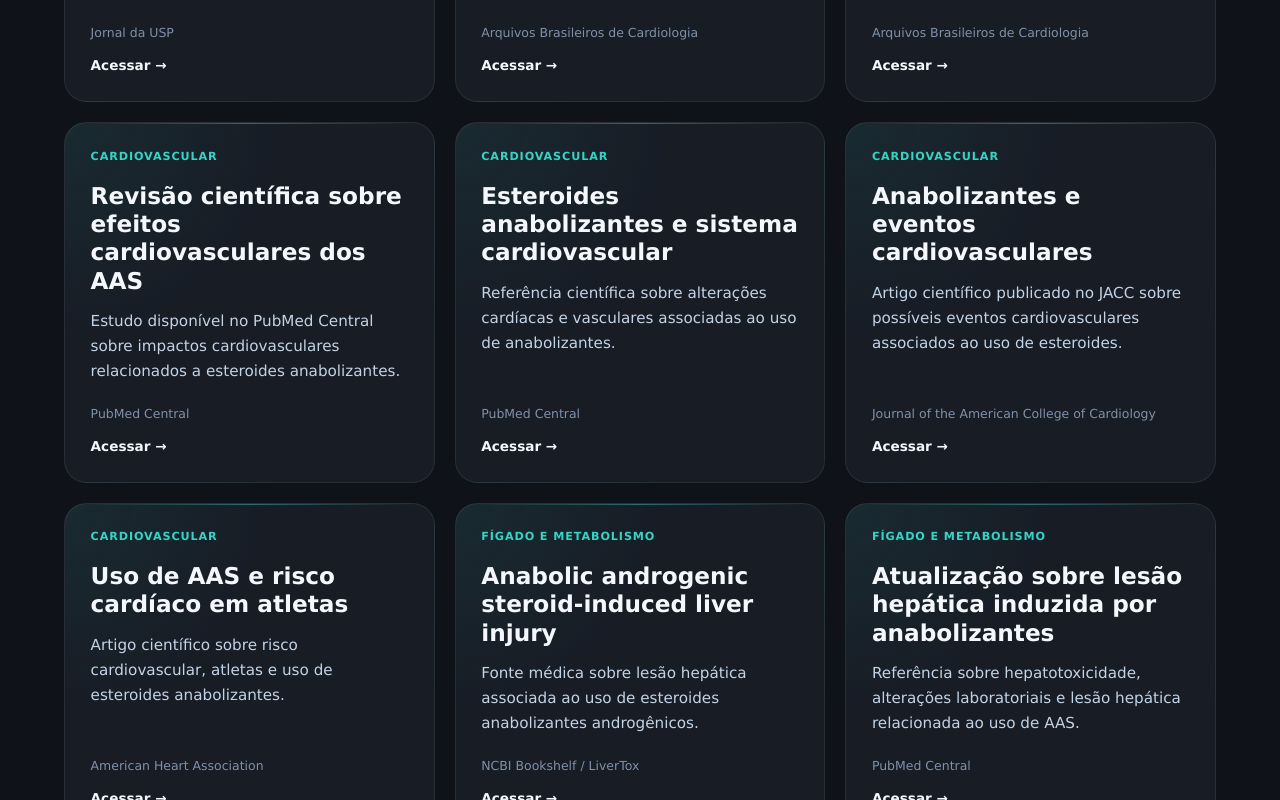
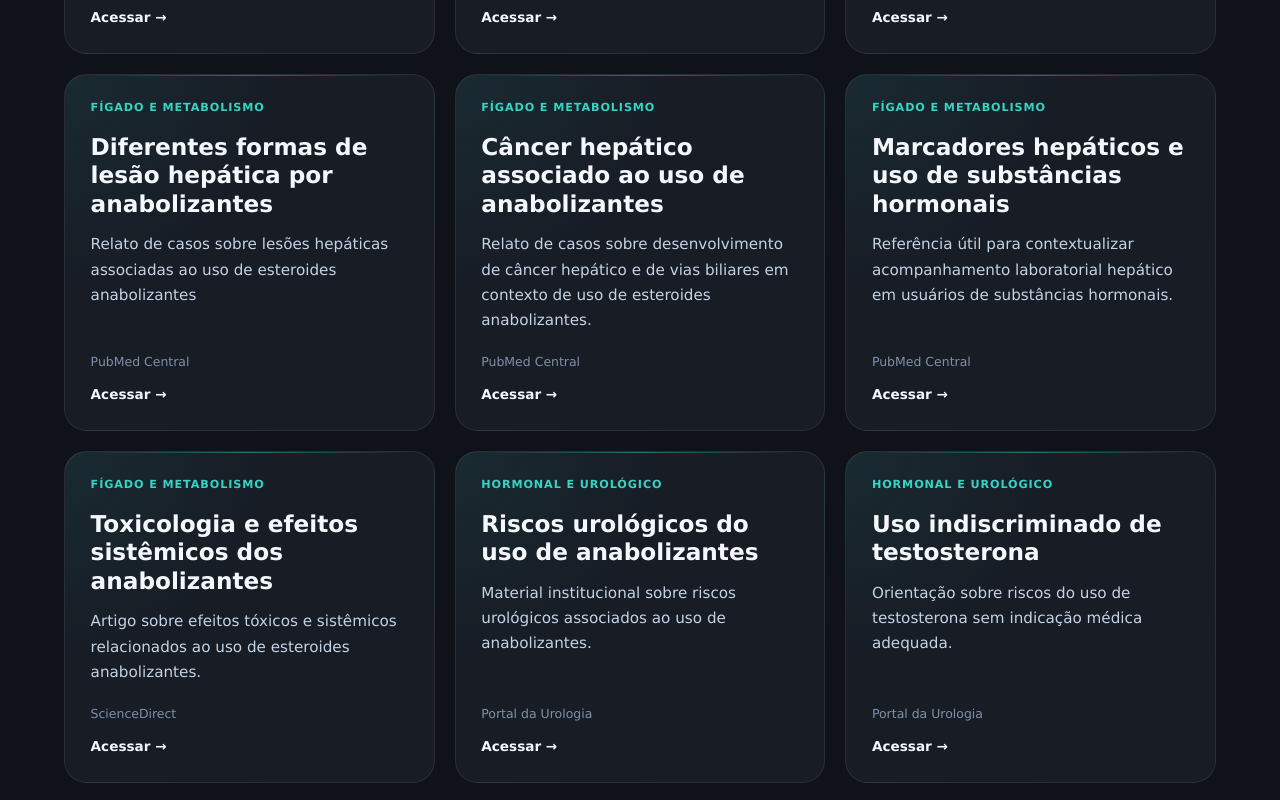
Before and after one commit to nalugao/juicers-challenge, a React (Vite) app: page /referencias in a window 1280 px wide. Shown: the part 1480-2280 px from the top of the page. Built offline with nearby package versions, Linux system fonts and the light colour scheme.

Commit message:
Primeira revisão dos artigos científicos

```diff
--- a/src/data/referencias.js
+++ b/src/data/referencias.js
@@ -35,42 +35,7 @@ const referencias = [
       "Reportagem científica sobre como anabolizantes podem comprometer a funcionalidade do colesterol bom.",
     link: "https://jornal.usp.br/ciencias/ciencias-da-saude/ciencias-2811-anabolizantes-comprometem-funcionalidade-do-colesterol-bom/"
   },
-  {
-    id: 5,
-    titulo: "Alterações cardiovasculares associadas ao uso de anabolizantes",
-    categoria: "Cardiovascular",
-    fonte: "Arquivos Brasileiros de Cardiologia",
-    descricao:
-      "Referência brasileira sobre efeitos cardiovasculares relacionados ao uso de esteroides anabolizantes.",
-    link: "https://abccardiol.org/wp-content/uploads/articles_xml/0066-782X-abc-122-09-e20250624/0066-782X-abc-122-09-e20250624.x74770.pdf"
-  },
-  {
-    id: 6,
-    titulo: "Risco cardiovascular e uso de substâncias para performance",
-    categoria: "Cardiovascular",
-    fonte: "Arquivos Brasileiros de Cardiologia",
-    descricao:
-      "Artigo relacionado ao risco cardiovascular em contexto de uso de substâncias voltadas a performance física.",
-    link: "https://abccardiol.org/wp-content/uploads/articles_xml/0066-782X-abc-122-09-e20250640/0066-782X-abc-122-09-e20250640.x66747.pdf"
-  },
-  {
-    id: 7,
-    titulo: "Revisão científica sobre efeitos cardiovasculares dos AAS",
-    categoria: "Cardiovascular",
-    fonte: "PubMed Central",
-    descricao:
-      "Estudo disponível no PubMed Central sobre impactos cardiovasculares relacionados a esteroides anabolizantes.",
-    link: "https://pmc.ncbi.nlm.nih.gov/articles/PMC8087567/"
-  },
-  {
-    id: 8,
-    titulo: "Esteroides anabolizantes e sistema cardiovascular",
-    categoria: "Cardiovascular",
-    fonte: "PubMed Central",
-    descricao:
-      "Referência científica sobre alterações cardíacas e vasculares associadas ao uso de anabolizantes.",
-    link: "https://pmc.ncbi.nlm.nih.gov/articles/PMC12917856/"
-  },
+
   {
     id: 9,
     titulo: "Anabolizantes e eventos cardiovasculares",
@@ -82,38 +47,29 @@ const referencias = [
   },
   {
     id: 10,
-    titulo: "Uso de AAS e risco cardíaco em atletas",
+    titulo: "Anabolizantes e saúde arterial em fisiculturistas",
     categoria: "Cardiovascular",
     fonte: "American Heart Association",
     descricao:
-      "Artigo científico sobre risco cardiovascular, atletas e uso de esteroides anabolizantes.",
+      "Estudo sobre estrutura arterial, função vascular e função cardíaca em fisiculturistas homens usuários de esteroides anabolizantes androgênicos.",
     link: "https://www.ahajournals.org/doi/10.1161/CIRCULATIONAHA.124.071117"
   },
   {
-    id: 11,
-    titulo: "Anabolic androgenic steroid-induced liver injury",
-    categoria: "Fígado e metabolismo",
-    fonte: "NCBI Bookshelf / LiverTox",
-    descricao:
-      "Fonte médica sobre lesão hepática associada ao uso de esteroides anabolizantes androgênicos.",
-    link: "https://www.ncbi.nlm.nih.gov/books/NBK548931/"
-  },
-  {
     id: 12,
-    titulo: "Atualização sobre lesão hepática induzida por anabolizantes",
+    titulo: "Diferentes formas de lesão hepática por anabolizantes",
     categoria: "Fígado e metabolismo",
     fonte: "PubMed Central",
     descricao:
-      "Referência sobre hepatotoxicidade, alterações laboratoriais e lesão hepática relacionada ao uso de AAS.",
+      "Relato de casos sobre lesões hepáticas associadas ao uso de esteroides anabolizantes",
     link: "https://pmc.ncbi.nlm.nih.gov/articles/PMC8766528/"
   },
   {
     id: 13,
-    titulo: "Toxicidade hepática e metabólica dos anabolizantes",
+    titulo: "Câncer hepático associado ao uso de anabolizantes",
     categoria: "Fígado e metabolismo",
     fonte: "PubMed Central",
     descricao:
-      "Estudo sobre possíveis efeitos hepáticos e metabólicos associados ao uso de esteroides anabolizantes.",
+      "Relato de casos sobre desenvolvimento de câncer hepático e de vias biliares em contexto de uso de esteroides anabolizantes.",
     link: "https://pmc.ncbi.nlm.nih.gov/articles/PMC9975287/"
   },
   {
--- a/src/pages/Referencias.jsx
+++ b/src/pages/Referencias.jsx
@@ -4,7 +4,6 @@ import "../style/referencias.css";
 
 const filtros = [
   { label: "Todos", value: "Todos" },
-  { label: "Esteroides", value: "Esteroides" },
   { label: "Cardiovascular", value: "Cardiovascular" },
   { label: "Fígado", value: "Fígado e metabolismo" },
   { label: "Hormonal", value: "Hormonal e urológico" },
```
